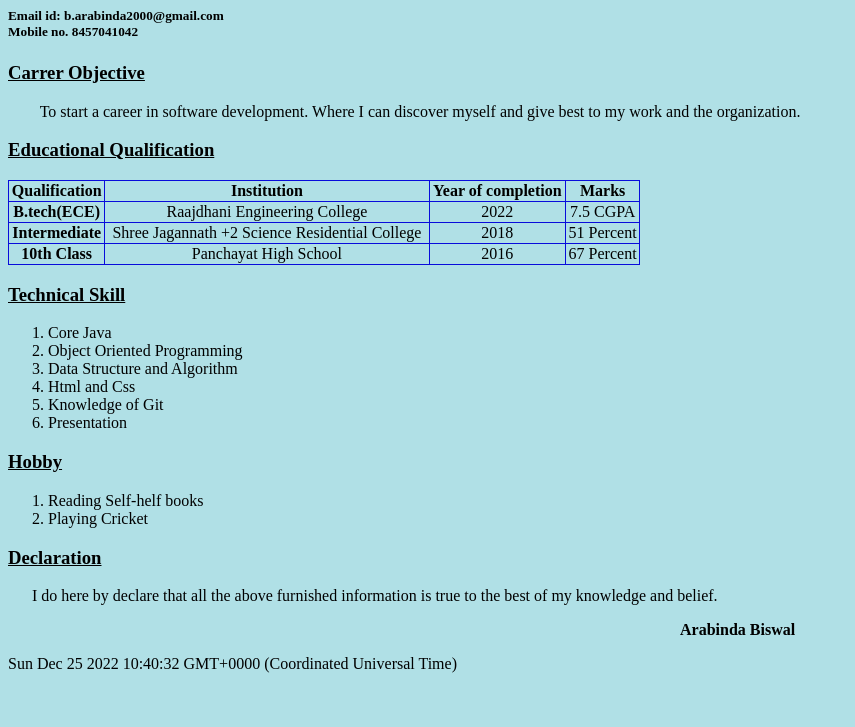
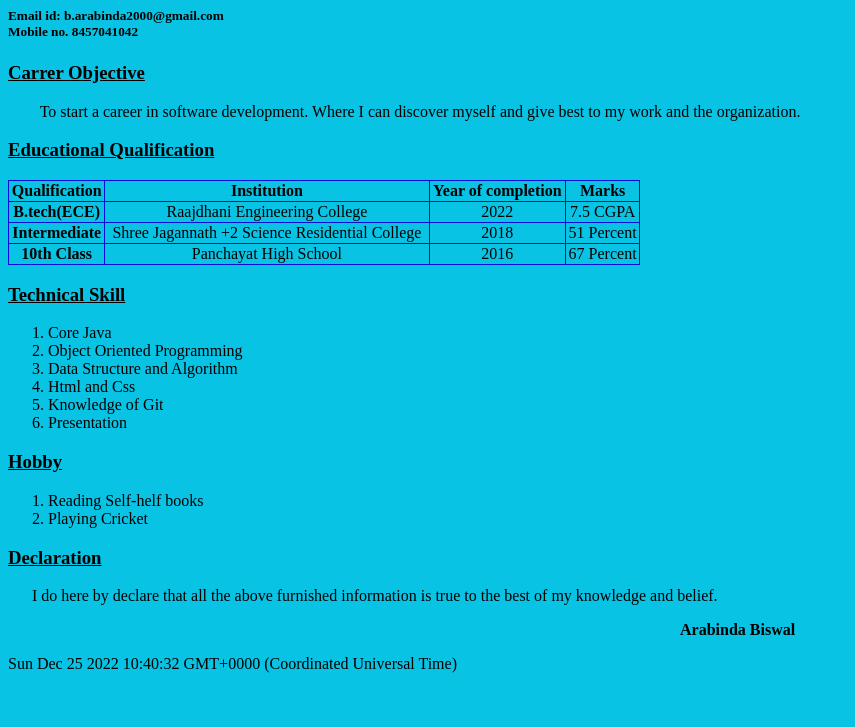
Before and after one commit to 143dsa/resume, a plain HTML site: page index.html in a window 1280 px wide. Shown: the part 73-800 px from the top of the page, without its empty margins (0-855 px from the left). Drawn offline with Linux system fonts and the light colour scheme.

Commit message:
Change background color to rgb(9, 195, 228);

```diff
--- a/index.html
+++ b/index.html
@@ -20,7 +20,7 @@
     <meta name="viewport" content="width=device-width, initial-scale=1.0">
     <title>My Resume</title>
 </head>
-<body style="background-color: powderblue;">
+<body style="background-color: rgb(9, 195, 228);">
     <h1><b>Mr. Arabinda Biswal</b></h1>
 
     <h5>Email id: b.arabinda2000@gmail.com <br> Mobile no. 8457041042</h5>
```
